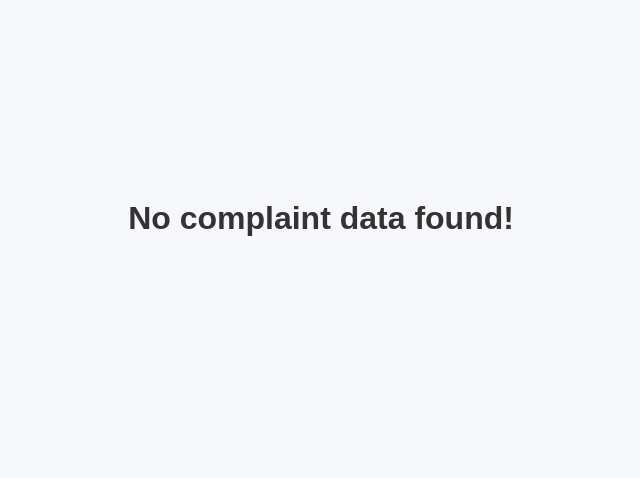
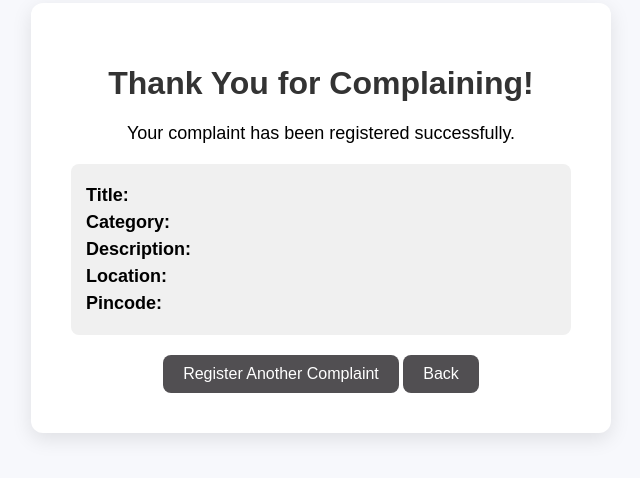
Before and after one commit to sidrashaik/CivicFix.com, a plain HTML site: page citizen-thankyou.html in a window 1280 px wide. Shown: the part 182-660 px from the top of the page, without its empty margins (319-959 px from the left). Drawn offline with Linux system fonts and the light colour scheme.

Commit message:
Update citizen-thankyou.html

```diff
--- a/citizen-thankyou.html
+++ b/citizen-thankyou.html
@@ -4,17 +4,18 @@
   <meta charset="UTF-8">
   <meta name="viewport" content="width=device-width, initial-scale=1.0">
   <title>Thank You | CivicFix</title>
+
   <style>
     body {
       font-family: Arial, sans-serif;
       background: #f7f8fc;
       margin: 0;
       display: flex;
-      flex-direction: column;
-      min-height: 100vh;
       justify-content: center;
       align-items: center;
+      min-height: 100vh;
     }
+
     .container {
       background: white;
       padding: 40px;
@@ -24,11 +25,36 @@
       max-width: 500px;
       width: 90%;
     }
-    h1 { color: #333; }
-    p { font-size: 18px; margin: 10px 0; }
-    img { max-width: 100%; border-radius: 8px; margin: 20px 0; }
-    .detail { text-align: left; margin-top: 20px; background: #f0f0f0; padding: 15px; border-radius: 8px; }
-    .detail p { margin: 5px 0; font-weight: bold; }
+
+    h1 {
+      color: #333;
+    }
+
+    p {
+      font-size: 18px;
+      margin: 10px 0;
+    }
+
+    img {
+      max-width: 100%;
+      border-radius: 8px;
+      margin: 20px 0;
+      display: none;
+    }
+
+    .detail {
+      text-align: left;
+      margin-top: 20px;
+      background: #f0f0f0;
+      padding: 15px;
+      border-radius: 8px;
+    }
+
+    .detail p {
+      margin: 6px 0;
+      font-weight: bold;
+    }
+
     a {
       display: inline-block;
       margin-top: 20px;
@@ -38,22 +64,26 @@
       color: white;
       border-radius: 8px;
     }
-    a:hover { background: #333; }
+
+    a:hover {
+      background: #333;
+    }
   </style>
 </head>
+
 <body>
   <div class="container">
     <h1>Thank You for Complaining!</h1>
     <p>Your complaint has been registered successfully.</p>
-    <p>Your issue will be addressed soon.</p>
-    <img id="complaintImg" src="" alt="Uploaded Complaint Photo">
+
+    <img id="complaintImg" alt="Uploaded Complaint Photo">
 
     <div class="detail">
-      <p><strong>Title:</strong> <span id="complaintTitle"></span></p>
-      <p><strong>Category:</strong> <span id="complaintCategory"></span></p>
-      <p><strong>Description:</strong> <span id="complaintDesc"></span></p>
-      <p><strong>Pincode:</strong> <span id="complaintPincode"></span></p>
-      <p><strong>Location:</strong> <span id="complaintLoc"></span></p>
+      <p>Title: <span id="complaintTitle"></span></p>
+      <p>Category: <span id="complaintCategory"></span></p>
+      <p>Description: <span id="complaintDesc"></span></p>
+      <p>Location: <span id="complaintLoc"></span></p>
+      <p>Pincode: <span id="complaintPincode"></span></p>
     </div>
 
     <a href="citizen-dashboard.html">Register Another Complaint</a>
@@ -61,9 +91,14 @@
   </div>
 
   <script>
-    const complaint = JSON.parse(localStorage.getItem('latestComplaint'));
+    window.onload = function () {
+      const complaint = JSON.parse(localStorage.getItem('latestComplaint'));
 
-    if (complaint) {
+      if (!complaint) {
+        alert("No complaint data found. Please submit again.");
+        return;
+      }
+
       document.getElementById('complaintTitle').innerText = complaint.title;
       document.getElementById('complaintCategory').innerText = complaint.category;
       document.getElementById('complaintDesc').innerText = complaint.description;
@@ -73,13 +108,9 @@
       const img = document.getElementById('complaintImg');
       if (complaint.photo) {
         img.src = complaint.photo;
-        img.style.display = 'block';
-      } else {
-        img.style.display = 'none';
+        img.style.display = "block";
       }
-    } else {
-      document.body.innerHTML = "<h1>No complaint data found!</h1>";
-    }
+    };
   </script>
 </body>
 </html>
```
